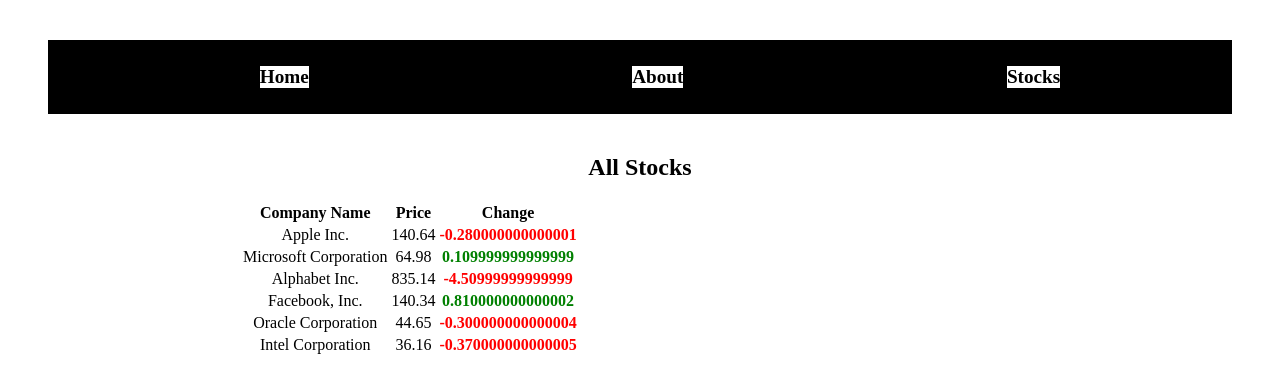
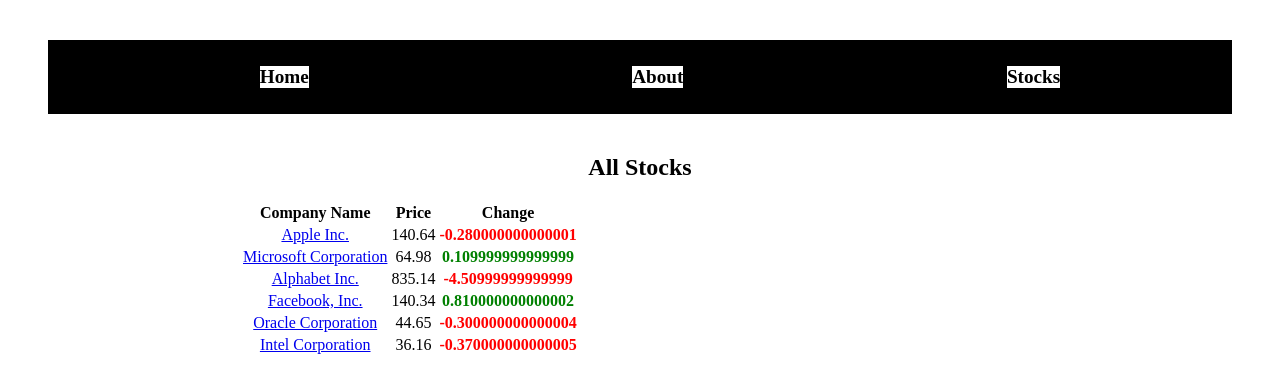
Before and after one commit to NadaSmith/react-router-stock-app, a React (Create React App) app: page /stocks in a window 1280 px wide. Shown: the top 392 px of the page. Built offline with nearby package versions, Linux system fonts and the light colour scheme.

Commit message:
Updated missing Link tag for Dashboard component

```diff
--- a/src/components/Dashboard.css
+++ b/src/components/Dashboard.css
@@ -24,7 +24,6 @@
 
 .stock-table th {
     font-weight: bold;
-    background-color: #f0f0f0;
 }
 
 .change {
--- a/src/components/dashboard.js
+++ b/src/components/dashboard.js
@@ -19,7 +19,11 @@
                 <tbody>
                     {stocks.map((stock) => (
                         <tr key={stock.symbol} className="stock-link">
-                            <td>{stock.name}</td>
+                            <td>
+                                <Link to={`/stocks/${stock.symbol}`}>
+                                    {stock.name}
+                                </Link>
+                            </td>
                             <td>{stock.lastPrice}</td>
                             <td className={`change ${stock.change >= 0 ? "positive" : "negative"}`}>
                                 {stock.change}
```
